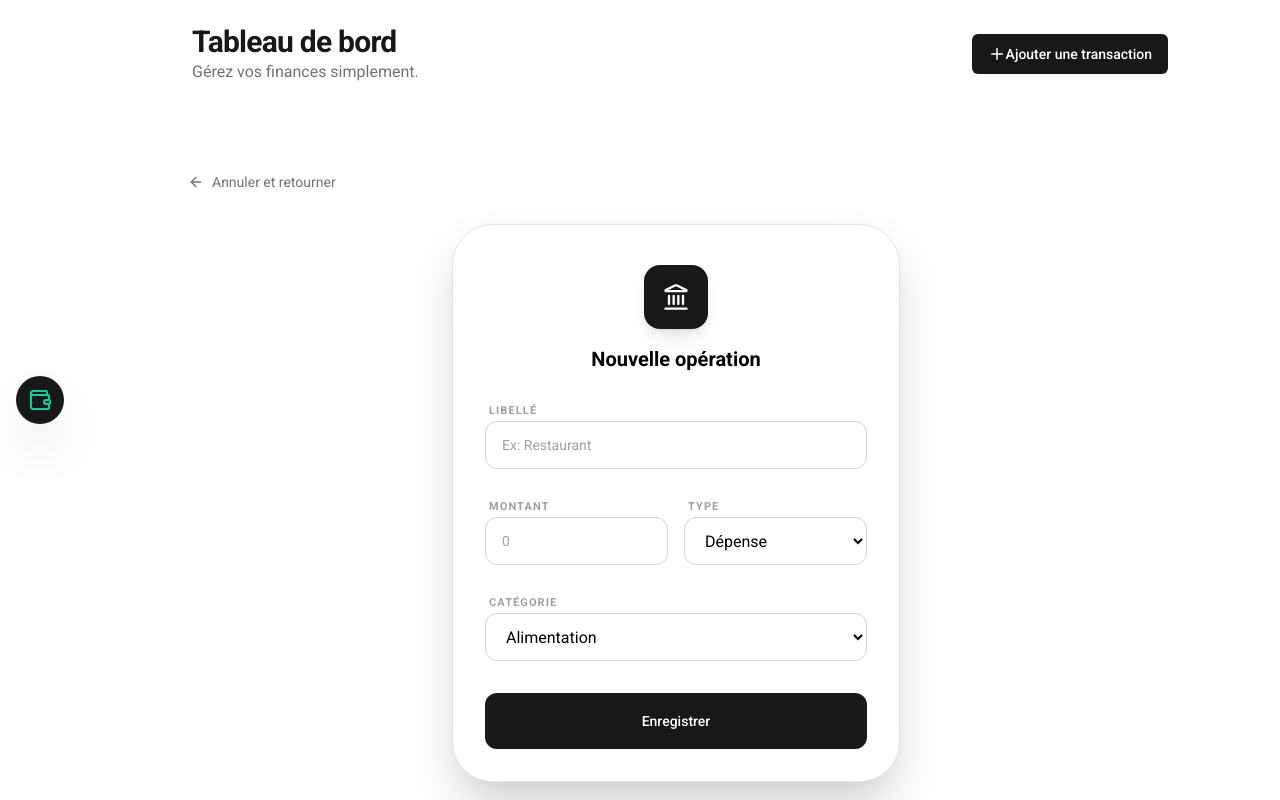
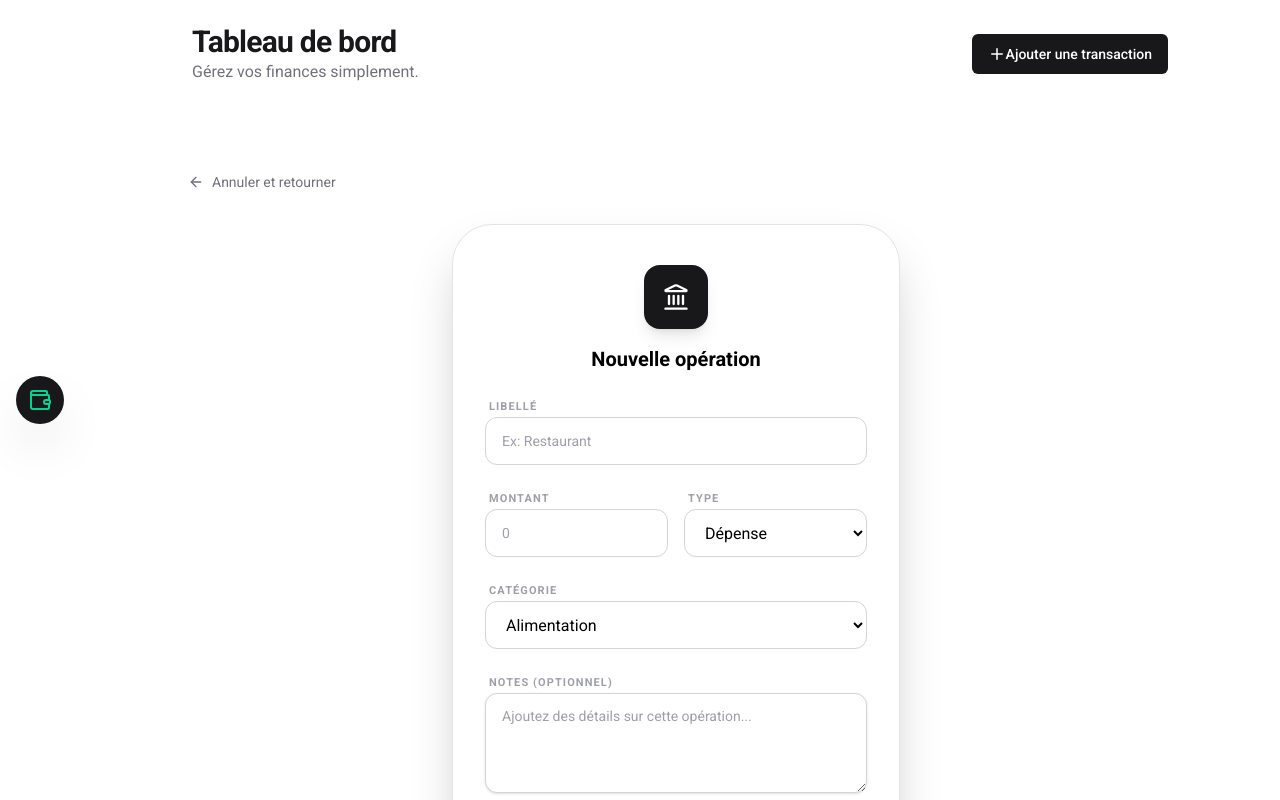
Before and after one commit to Dioman-Keita/expense-tracker, a Next.js app: page /transactions/new in a window 1280 px wide. Shown: the top 800 px of the page. Built offline with nearby package versions, Linux system fonts and the light colour scheme.

Commit message:
fix: add UI feedback with Sonner, auto-loader on buttons, and description field in form

```diff
--- a/package.json
+++ b/package.json
@@ -14,6 +14,7 @@
     "next": "16.1.6",
     "react": "19.2.3",
     "react-dom": "19.2.3",
+    "sonner": "^2.0.7",
     "tailwind-merge": "^3.4.0"
   },
   "devDependencies": {
--- a/src/app/layout.tsx
+++ b/src/app/layout.tsx
@@ -1,4 +1,5 @@
 import { roboto } from "@lib/font";
+import { Toaster } from "sonner";
 import Navbar from "@components/layout/navbar";
 import Header from "@components/layout/header";
 import "@styles/globals.css";
@@ -10,6 +11,7 @@ export default function RootLayout({
   return (
     <html lang="en" className={roboto.className}>
       <body className="min-h-screen">
+        <Toaster position="top-right" richColors />
         <Header />
         <Navbar />
         <main className="pl-24 pr-6 py-12">{children}</main>
--- a/src/app/transactions/[id]/page.tsx
+++ b/src/app/transactions/[id]/page.tsx
@@ -14,7 +14,7 @@ interface Props {
 
 export default async function TransactionDetailPage({ params }: Props) {
   const { id } = await params;
-  const transaction = (await getTransactionById(id)) as Transaction;
+  const transaction = await getTransactionById(id);
 
   if (!transaction) {
     notFound();
@@ -105,7 +105,7 @@ export default async function TransactionDetailPage({ params }: Props) {
               </span>
             </div>
 
-            {(transaction as any).description && (
+            {transaction.description && (
               <div className="flex flex-col gap-3 pt-4 border-t border-zinc-50">
                 <div className="flex items-center gap-3 text-zinc-500">
                   <FileText size={18} />
@@ -114,7 +114,7 @@ export default async function TransactionDetailPage({ params }: Props) {
                   </span>
                 </div>
                 <div className="p-4 bg-zinc-50 rounded-xl text-zinc-600 text-sm leading-relaxed italic">
-                  "{(transaction as any).description}"
+                  "{transaction.description}"
                 </div>
               </div>
             )}
--- a/src/components/ui/button.tsx
+++ b/src/components/ui/button.tsx
@@ -1,3 +1,6 @@
+"use client";
+
+import { useFormStatus } from "react-dom";
 import { ButtonHTMLAttributes, ReactNode, forwardRef } from "react";
 import { cn } from "@lib/utils";
 import {
@@ -35,6 +38,8 @@ const Button = forwardRef<HTMLButtonElement, ButtonProps>(
     },
     ref,
   ) => {
+    const { pending } = useFormStatus();
+    const activeLoading = isLoading || pending;
     const baseStyles =
       "inline-flex items-center justify-center rounded-md transition-all font-medium focus:outline-none focus:ring-2 focus:ring-offset-2 disabled:opacity-50 disabled:pointer-events-none active:scale-[0.98]";
 
@@ -61,10 +66,10 @@ const Button = forwardRef<HTMLButtonElement, ButtonProps>(
       <button
         ref={ref}
         className={cn(baseStyles, variants[variant], sizes[size], className)}
-        disabled={isLoading || disabled}
+        disabled={activeLoading || disabled}
         {...props}
       >
-        {isLoading ? (
+        {activeLoading ? (
           <Loader2 className="h-4 w-4 animate-spin" />
         ) : (
           <>
--- /dev/null
+++ b/src/components/ui/textarea.tsx
@@ -0,0 +1,21 @@
+import { TextareaHTMLAttributes, forwardRef } from "react";
+import { cn } from "@lib/utils";
+
+export const Textarea = forwardRef<
+  HTMLTextAreaElement,
+  TextareaHTMLAttributes<HTMLTextAreaElement>
+>(({ className, ...props }, ref) => {
+  return (
+    <textarea
+      ref={ref}
+      className={cn(
+        "flex min-h-25 w-full rounded-xl border border-zinc-300 bg-white px-4 py-3 text-sm transition-all shadow-sm outline-one",
+        "placeholder:text-zinc-400 hover:border-zinc-400 focus:ring-2 focus:ring-zinc-900 focus:border-zinc-900",
+        className,
+      )}
+      {...props}
+    />
+  );
+});
+
+Textarea.displayName = "Textarea";
--- a/src/features/transactions/actions/deleteTransaction.ts
+++ b/src/features/transactions/actions/deleteTransaction.ts
@@ -1,7 +1,11 @@
 "use server";
 
 import * as repository from "../repositories/transaction.repository";
+import { revalidatePath } from "next/cache";
 
 export async function deleteTransaction(id: string) {
   await repository.remove(id);
+
+  revalidatePath("/");
+  revalidatePath("/transactions");
 }
--- a/src/features/transactions/components/TransactionForm.tsx
+++ b/src/features/transactions/components/TransactionForm.tsx
@@ -6,17 +6,28 @@ import Button from "@components/ui/button";
 import { Card, CardContent } from "@components/ui/card";
 import categories from "@config/categories";
 import { createTransaction } from "../actions/createTransaction";
+import { toast } from "sonner";
 import { TransactionType } from "../type";
+import { Textarea } from "@components/ui/textarea";
 import { useState } from "react";
 import { Landmark } from "lucide-react";
 
 export function TransactionForm() {
   const [type, setType] = useState<TransactionType>("expense");
+  async function handleSumbit(formData: FormData) {
+    try {
+      await createTransaction(formData);
+      toast.success("Transaction enregistrée !");
+    } catch (error) {
+      toast.error("Erreur lors de l'enregistrement ");
+      console.error(error);
+    }
+  }
 
   return (
     <Card className="max-w-md mx-auto border border-zinc-200 shadow-2xl bg-white rounded-[2.5rem] overflow-hidden">
       <CardContent className="pt-10 pb-8 px-8">
-        <form action={createTransaction} className="flex flex-col gap-6">
+        <form className="flex flex-col gap-5" action={handleSumbit}>
           <div className="flex flex-col items-center">
             <div className="flex items-center justify-center w-16 h-16 bg-zinc-900 rounded-2xl shadow-lg">
               <Landmark className="text-white" size={28} />
@@ -72,6 +83,16 @@ export function TransactionForm() {
             </Select>
           </div>
 
+          <div className="space-y-1.5">
+            <label className="text-[11px] font-bold uppercase tracking-widest text-zinc-400 ml-1">
+              Notes (Optionnel)
+            </label>
+            <Textarea
+              name="description"
+              placeholder="Ajoutez des détails sur cette opération..."
+            />
+          </div>
+
           <Button
             type="submit"
             className="w-full h-14 bg-zinc-900 text-white rounded-xl mt-2"
```
Also changed, not shown: 1 other file (tests, documents, lock files or other folders).
